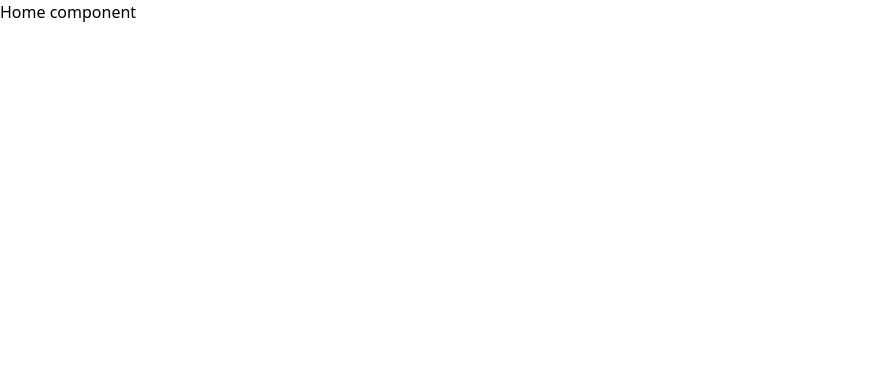
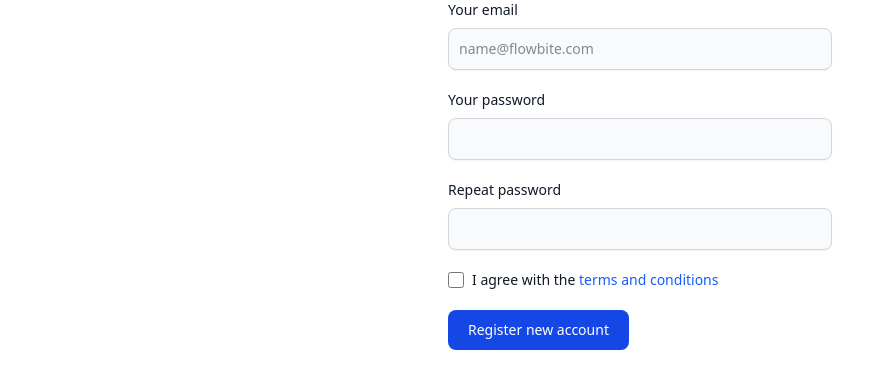
Before and after one commit to harshachandimal/react--redux--form, a React (Vite) app: page / in a window 1280 px wide. Shown: the top 388 px of the page, without its empty margins (0-894 px from the left). Built offline with nearby package versions, Linux system fonts and the light colour scheme.

Commit message:
added basic form

```diff
--- a/src/components/Home.jsx
+++ b/src/components/Home.jsx
@@ -1,7 +1,9 @@
+import ProductForm from "./ProductForm/ProductForm.jsx";
+
 const Home = () => {
   return (
     <div>
-      <h1>Home component</h1>
+        <ProductForm/>
     </div>
   );
 };
--- /dev/null
+++ b/src/components/ProductForm/ProductForm.jsx
@@ -0,0 +1,52 @@
+
+
+const ProductForm = () => {
+    return (
+        <>
+            <form className="max-w-sm mx-auto">
+                <div className="mb-5">
+                    <label htmlFor="email" className="block mb-2 text-sm font-medium text-gray-900 ">Your
+                        email</label>
+                    <input type="email" id="email"
+                           className="shadow-xs bg-gray-50 border border-gray-300 text-gray-900 text-sm rounded-lg focus:ring-blue-500 focus:border-blue-500 block w-full p-2.5 "
+                           placeholder="name@flowbite.com" required/>
+                </div>
+                <div className="mb-5">
+                    <label htmlFor="password" className="block mb-2 text-sm font-medium text-gray-900">Your
+                        password</label>
+                    <input type="password" id="password"
+                           className="shadow-xs bg-gray-50 border border-gray-300 text-gray-900 text-sm rounded-lg focus:ring-blue-500 focus:border-blue-500 block w-full p-2.5 "
+                           required/>
+                </div>
+                <div className="mb-5">
+                    <label htmlFor="repeat-password"
+                           className="block mb-2 text-sm font-medium text-gray-900 ">Repeat
+                        password</label>
+                    <input type="password" id="repeat-password"
+                           className="shadow-xs bg-gray-50 border border-gray-300 text-gray-900 text-sm rounded-lg focus:ring-blue-500 focus:border-blue-500 block w-full p-2.5  "
+                           required/>
+                </div>
+                <div className="flex items-start mb-5">
+                    <div className="flex items-center h-5">
+                        <input id="terms" type="checkbox" value=""
+                               className="w-4 h-4 border border-gray-300 rounded-sm bg-gray-50 focus:ring-3 focus:ring-blue-300 blue-600 dark:ring-offset-gray-800 dark:focus:ring-offset-gray-800"
+                               required/>
+                    </div>
+                    <label htmlFor="terms" className="ms-2 text-sm font-medium text-gray-900 dark:text-gray-300">I agree
+                        with the <a href="#" className="text-blue-600 hover:underline dark:text-blue-500">terms and
+                            conditions</a></label>
+                </div>
+                <button type="submit"
+                        className="text-white bg-blue-700 hover:bg-blue-800 focus:ring-4 focus:outline-none focus:ring-blue-300 font-medium rounded-lg text-sm px-5 py-2.5 text-center dark:bg-blue-600 dark:hover:bg-blue-700 dark:focus:ring-blue-800">Register
+                    new account
+                </button>
+            </form>
+        </>
+
+
+    );
+};
+
+ProductForm.propTypes = {};
+
+export default ProductForm;
```
